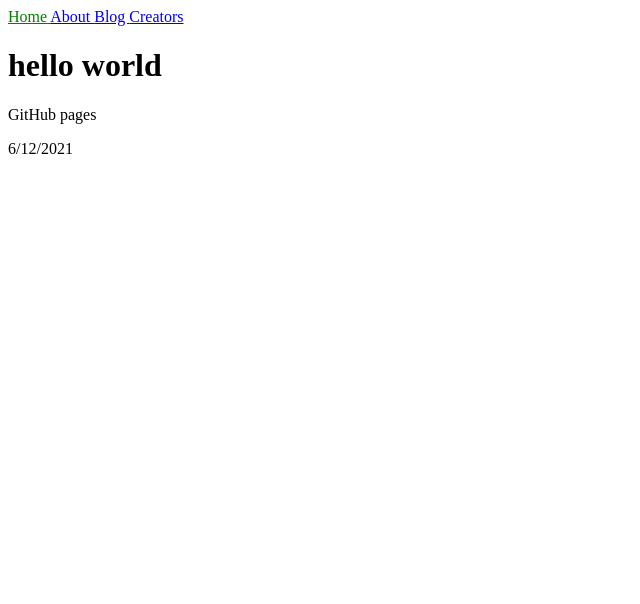
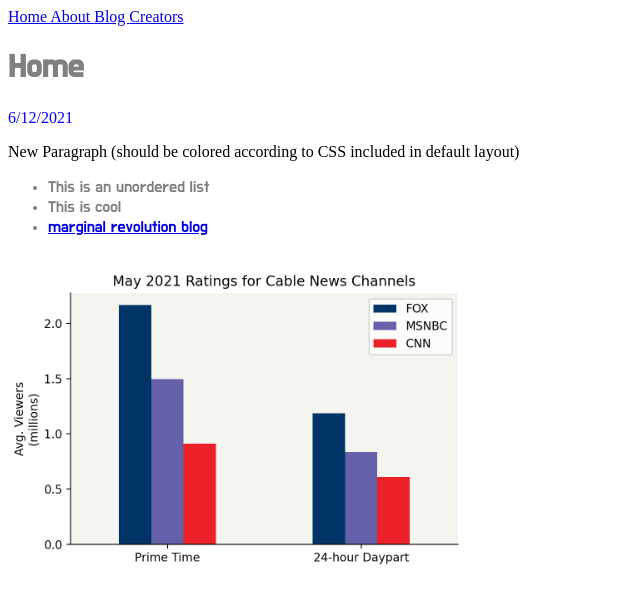
Before and after one commit to ncrispino/old_website_from_scratch, a Jekyll site: the page built from index.html, in a window 1280 px wide. Shown: the top 604 px of the page, without its empty margins (0-640 px from the left). Built offline with Jekyll 4.4.1, drawn with Linux system fonts in a browser that asks for light colours.

Commit message:
starting mozilla tutorial

```diff
--- a/_layouts/default.html
+++ b/_layouts/default.html
@@ -4,7 +4,11 @@
     <meta charset="utf-8">
     <title>{{page.title}}</title>
     <!-- styles.css is generated from styles.scss -->
-    <link rel="stylesheet" href="/assets/css/styles.css">
+    <!-- <link rel="stylesheet" href="/assets/css/styles.css"> -->
+    <link href="../assets/css/style-mozilla.css" rel="stylesheet">
+    <link rel="preconnect" href="https://fonts.gstatic.com">
+    <link rel="preconnect" href="https://fonts.gstatic.com">
+    <link href="https://fonts.googleapis.com/css2?family=Do+Hyeon&display=swap" rel="stylesheet">
   </head>
   <body>
     {% include navigation.html %}
--- /dev/null
+++ b/assets/css/style-mozilla.css
@@ -0,0 +1,20 @@
+li, h1 {
+  color: gray;
+  width: 500px;
+  font-family: 'Do Hyeon', sans-serif;
+  /* border: 1px solid black; */
+}
+
+img {
+  width: 500px;
+}
+
+/* Make red if hovered over */
+a:hover {
+  color: red;
+}
+
+/* Makes blue if element of class 'date' */
+.date {
+  color: blue;
+}
--- a/index.html
+++ b/index.html
@@ -4,6 +4,14 @@
 date: 6/12/2021
 ---
 <!-- This is the 'content' put in the layout file 'default' -->
-<h1>{{"Hello World" | downcase}}</h1>
-<p> GitHub pages </p>
-<p> {{page.date}} </p>
+<h1>{{ page.title }}</h1>
+<p class="date"> {{page.date}} </p>
+<p>
+  New Paragraph (should be colored according to CSS included in default layout)
+</p>
+<ul>
+  <li>This is an unordered list</li>
+  <li>This is cool</li>
+  <li><a href="https://marginalrevolution.com/">marginal revolution blog</a></li>
+</ul>
+<img src="/images/may2021_ratings.png" alt="Cable news ratings" />
```
Also changed, not shown: images/may2021_ratings.png (added), podcast-post.md (renamed from podcast_post.md).
